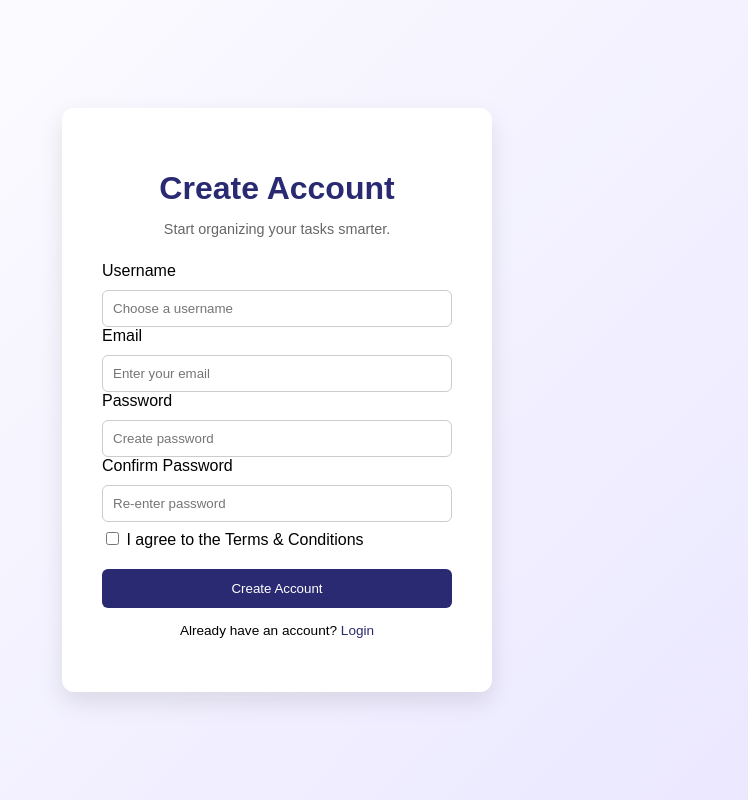
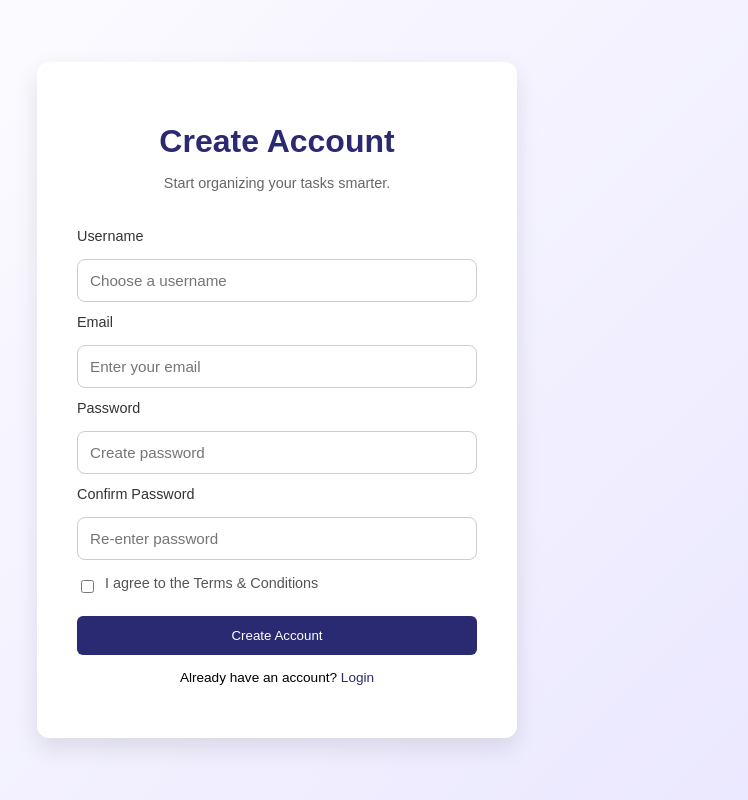
Before and after one commit to CoolCoderAran/smart_planner, a Flask app: page /signup in a window 1280 px wide. Shown: the whole page, without its empty margins (363-1111 px from the left). Run offline with Flask 3, Linux system fonts and the light colour scheme.

Commit message:
Update style.css

```diff
--- a/static/style.css
+++ b/static/style.css
@@ -292,3 +292,36 @@ body {
     color: #2a2a72;
     text-decoration: none;
 }
+
+.terms-box {
+    display: flex;
+    align-items: center;
+    gap: 8px;
+    margin-top: 10px;
+    font-size: 0.9rem;
+    color: #555;
+}
+
+.auth-container {
+    width: 400px;
+}
+
+.auth-form label {
+    margin-top: 12px;
+    margin-bottom: 5px;
+    font-size: 0.9rem;
+    color: #333;
+}
+
+.auth-form input {
+    padding: 12px;
+    border-radius: 8px;
+    border: 1px solid #ccc;
+    font-size: 0.95rem;
+}
+
+.auth-form input:focus {
+    border-color: #8c53ff;
+    outline: none;
+    box-shadow: 0 0 4px rgba(140,83,255,0.3);
+}
```
